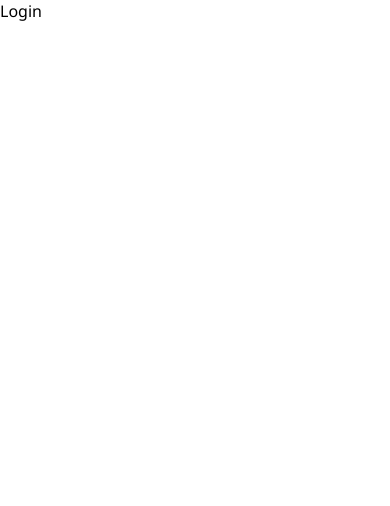
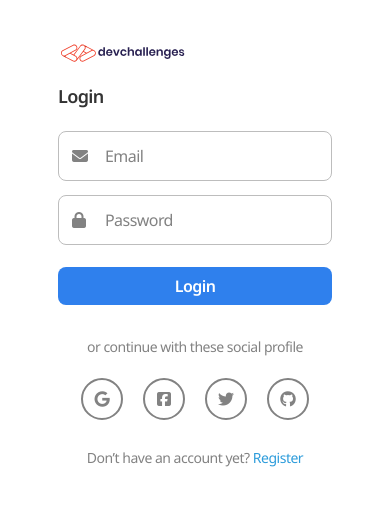
Before and after one commit to khoinpb96/diskord, a React (Vite) app: page /login in a window 390 px wide. Shown: the top 506 px of the page. Built offline with nearby package versions, Linux system fonts and the light colour scheme.

Commit message:
finish mobile and desktop UI for register and login routes

```diff
--- a/src/components/index.ts
+++ b/src/components/index.ts
@@ -1 +1,136 @@
+import { Link } from "react-router-dom";
+import styled from "styled-components";
+
 export { default as Main } from "./Main";
+
+export const AppContainer = styled.div`
+  max-width: 480px;
+  width: 100%;
+  padding: 44px 58px;
+  display: flex;
+  flex-direction: column;
+  margin: 0 auto;
+
+  @media (max-width: 576px) {
+    max-width: unset;
+    width: unset;
+  }
+`;
+
+export const Logo = styled.img`
+  width: 130px;
+  height: 18px;
+`;
+
+type TitleProps = {
+  mt?: string;
+  mb?: string;
+};
+
+export const Title = styled.div<TitleProps>`
+  font-weight: 600;
+  font-size: 18px;
+  line-height: 25px;
+  color: #333333;
+  margin-top: ${(props) => props.mt + "px" || ""};
+  margin-bottom: ${(props) => props.mb + "px" || ""};
+  letter-spacing: -0.035em;
+`;
+
+export const SubTitle = styled.div`
+  font-size: 16px;
+  line-height: 22px;
+  letter-spacing: -0.035em;
+  color: #333333;
+  margin-top: 14px;
+  margin-bottom: 34px;
+`;
+
+export const Label = styled.label`
+  position: relative;
+  margin-bottom: 14px;
+`;
+
+export const Input = styled.input`
+  padding: 13px 0px 13px 46px;
+  border: 1px solid #bdbdbd;
+  border-radius: 8px;
+  font-size: 16px;
+  letter-spacing: -0.035em;
+  width: 100%;
+
+  &::placeholder {
+    color: #828282;
+  }
+`;
+
+export const InputIcon = styled.i`
+  position: absolute;
+  left: 14px;
+  top: 50%;
+  transform: translateY(-50%);
+  color: #828282;
+`;
+
+export const Button = styled.button`
+  background: #2f80ed;
+  border-radius: 8px;
+  font-weight: 600;
+  font-size: 16px;
+  letter-spacing: -0.035em;
+  color: #ffffff;
+  padding: 8px 0;
+  border: none;
+  transition: 200ms;
+  cursor: pointer;
+
+  margin: 8px 0 32px 0;
+
+  &:hover {
+    background-color: #63a5ff;
+  }
+`;
+
+export const P = styled.p`
+  font-size: 14px;
+  line-height: 19px;
+  letter-spacing: -0.035em;
+  color: #828282;
+  text-align: center;
+`;
+
+export const PLink = styled(Link)`
+  color: #2d9cdb;
+  display: inline-block;
+  text-decoration: none;
+
+  &:hover {
+    text-decoration: underline;
+  }
+`;
+
+export const Socials = styled.div`
+  display: flex;
+  gap: 20px;
+  justify-content: center;
+  margin-top: 22px;
+  margin-bottom: 28px;
+  cursor: pointer;
+`;
+
+export const SocialButton = styled.div`
+  color: #828282;
+  border: 2px solid #828282;
+  width: 42px;
+  height: 42px;
+  display: flex;
+  justify-content: center;
+  align-items: center;
+  transition: 200ms;
+  border-radius: 50%;
+
+  &:hover {
+    color: #464646;
+    border: 2px solid #464646;
+  }
+`;
--- a/src/pages/Login.tsx
+++ b/src/pages/Login.tsx
@@ -1,5 +1,55 @@
-import React from "react";
+import {
+  AppContainer,
+  Button,
+  Input,
+  InputIcon,
+  Label,
+  Logo,
+  Main,
+  P,
+  PLink,
+  SocialButton,
+  Socials,
+  Title,
+} from "../components";
+import logo from "../assets/devchallenges-logo.svg";
 
 export default function Login() {
-  return <div>Login</div>;
+  return (
+    <Main>
+      <AppContainer>
+        <Logo src={logo} />
+        <Title mt="22" mb="22">
+          Login
+        </Title>
+        <Label>
+          <Input placeholder="Email" type="text" />
+          <InputIcon className="fa-solid fa-envelope" />
+        </Label>
+        <Label>
+          <Input placeholder="Password" type="password" />
+          <InputIcon className="fa-solid fa-lock" />
+        </Label>
+        <Button>Login</Button>
+        <P>or continue with these social profile</P>
+        <Socials>
+          <SocialButton>
+            <i className="fa-brands fa-google" />
+          </SocialButton>
+          <SocialButton>
+            <i className="fa-brands fa-facebook-square" />
+          </SocialButton>
+          <SocialButton>
+            <i className="fa-brands fa-twitter" />
+          </SocialButton>
+          <SocialButton>
+            <i className="fa-brands fa-github" />
+          </SocialButton>
+        </Socials>
+        <P>
+          Don’t have an account yet? <PLink to="/">Register</PLink>
+        </P>
+      </AppContainer>
+    </Main>
+  );
 }
--- a/src/pages/Register.tsx
+++ b/src/pages/Register.tsx
@@ -1,138 +1,26 @@
-import React from "react";
-import styled from "styled-components";
-import { Link } from "react-router-dom";
-
-import { Main } from "../components";
+import {
+  AppContainer,
+  Button,
+  Input,
+  InputIcon,
+  Label,
+  Logo,
+  P,
+  PLink,
+  SocialButton,
+  Socials,
+  SubTitle,
+  Title,
+  Main,
+} from "../components";
 import logo from "../assets/devchallenges-logo.svg";
-
-const AppContainer = styled.div`
-  border: 1px solid #bdbdbd;
-  border-radius: 24px;
-  max-width: 480px;
-  width: 100%;
-  padding: 44px 58px;
-  display: flex;
-  flex-direction: column;
-  margin: 0 auto;
-`;
-
-const Logo = styled.img`
-  width: 130px;
-  height: 18px;
-`;
-
-const Title = styled.div`
-  font-weight: 600;
-  font-size: 18px;
-  line-height: 25px;
-  color: #333333;
-  margin-top: 24px;
-  letter-spacing: -0.035em;
-`;
-
-const SubTitle = styled.div`
-  font-size: 16px;
-  line-height: 22px;
-  letter-spacing: -0.035em;
-  color: #333333;
-  margin-top: 14px;
-  margin-bottom: 34px;
-`;
-
-const Label = styled.label`
-  position: relative;
-  margin-bottom: 14px;
-`;
-
-const Input = styled.input`
-  padding: 13px 0px 13px 46px;
-  border: 1px solid #bdbdbd;
-  border-radius: 8px;
-  font-size: 16px;
-  letter-spacing: -0.035em;
-  width: 100%;
-
-  &::placeholder {
-    color: #828282;
-  }
-`;
-
-const InputIcon = styled.i`
-  position: absolute;
-  left: 14px;
-  top: 50%;
-  transform: translateY(-50%);
-  color: #828282;
-`;
-
-const Button = styled.button`
-  background: #2f80ed;
-  border-radius: 8px;
-  font-weight: 600;
-  font-size: 16px;
-  letter-spacing: -0.035em;
-  color: #ffffff;
-  padding: 8px 0;
-  border: none;
-  transition: 200ms;
-  cursor: pointer;
-
-  margin: 8px 0 32px 0;
-
-  &:hover {
-    background-color: #63a5ff;
-  }
-`;
-
-const P = styled.p`
-  font-size: 14px;
-  line-height: 19px;
-  letter-spacing: -0.035em;
-  color: #828282;
-`;
-
-const PLink = styled(Link)`
-  color: #2d9cdb;
-  display: inline-block;
-  text-decoration: none;
-
-  &:hover {
-    text-decoration: underline;
-  }
-`;
-
-const Socials = styled.div`
-  display: flex;
-  gap: 20px;
-  justify-content: center;
-  cursor: pointer;
-  margin-top: 22px;
-  margin-bottom: 28px;
-`;
-
-const SocialButton = styled.div`
-  color: #828282;
-  border: 2px solid #828282;
-  width: 42px;
-  height: 42px;
-  display: flex;
-  justify-content: center;
-  align-items: center;
-  transition: 200ms;
-  border-radius: 50%;
-
-  &:hover {
-    color: #000;
-    border: 2px solid #000;
-  }
-`;
 
 export default function Register() {
   return (
     <Main>
       <AppContainer>
         <Logo src={logo} />
-        <Title>Welcome to my app!</Title>
+        <Title mt="22">Welcome to my app!</Title>
         <SubTitle>Now please create a new account</SubTitle>
         <Label>
           <Input placeholder="Email" type="text" />
```
Also changed, not shown: src/styles/GlobalStyle.ts (renamed from src/styles/GlobalStyle.tsx).
